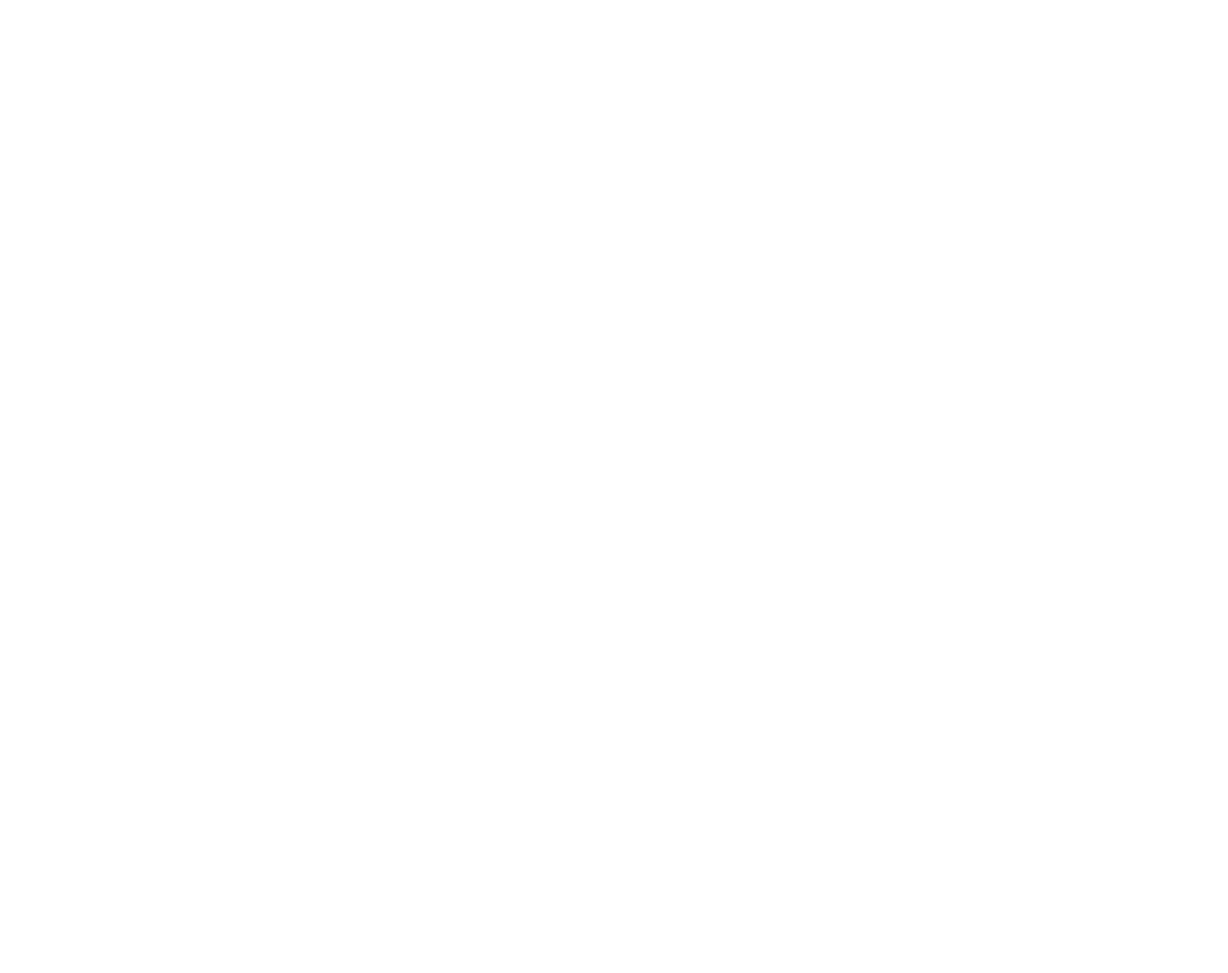
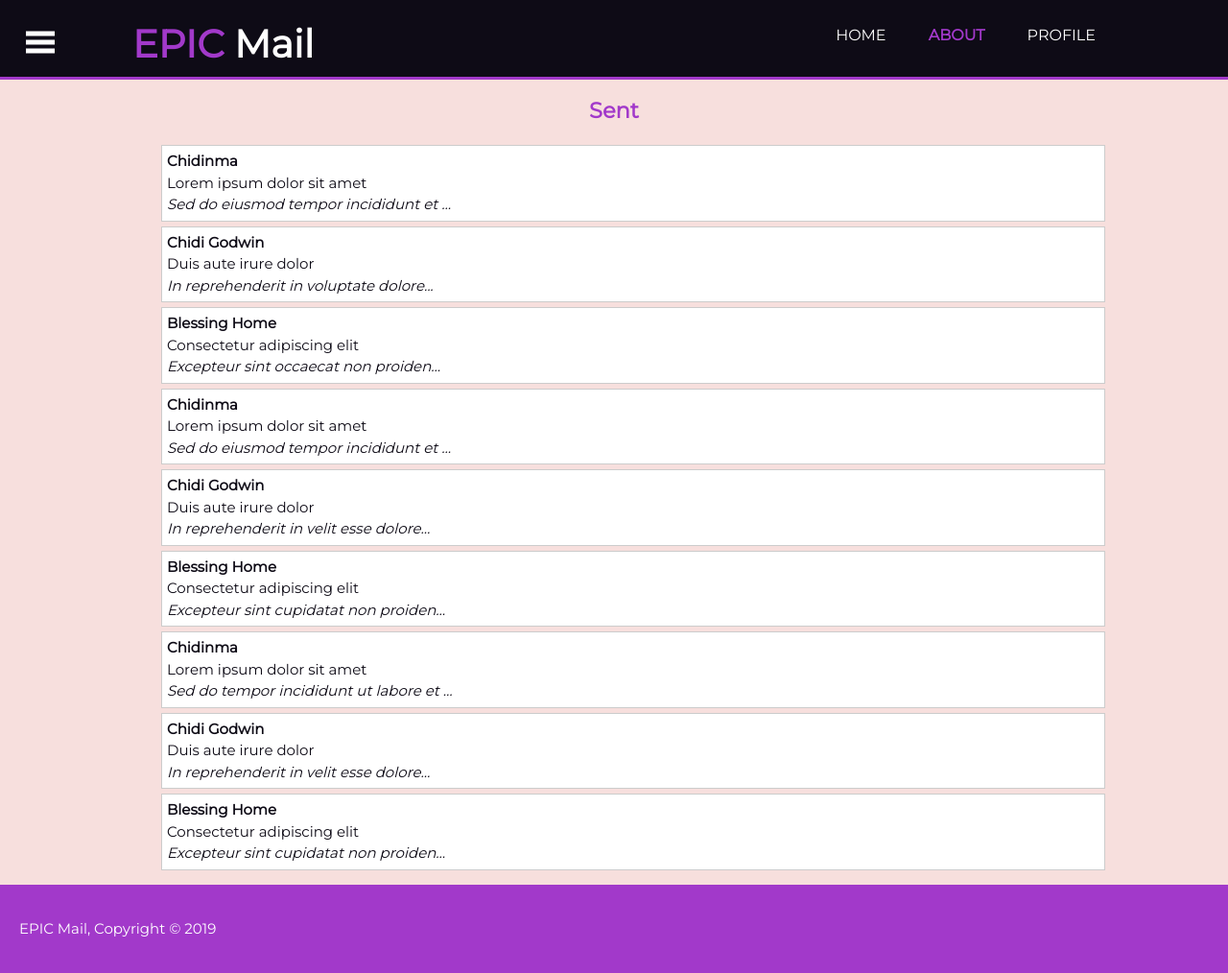
Before and after one commit to Doctor-Vee/EPIC-Mail, a plain HTML site: page UI/html/sent.html in a window 1280 px wide. Shown: the whole page at 96% size. Before the commit the page ends 800 px from the top, so only its background shows below. Drawn offline with Linux system fonts and the light colour scheme.

Commit message:
Create Sent Page and modify contents

```diff
--- a/UI/css/styles.css
+++ b/UI/css/styles.css
@@ -287,11 +287,11 @@ ul#message-list a {
     text-decoration: none;
 }
 
-ul#message-list .inbox-unread {
+.inbox-unread {
     background: #d3b0e0;
 }
 
-ul#message-list .inbox-read {
+.inbox-read, .sent-list {
     background: #fff;
 }
 
--- a/UI/html/sent.html
+++ b/UI/html/sent.html
@@ -0,0 +1,166 @@
+<!DOCTYPE html>
+<html>
+
+<head>
+    <meta charset="utf-8">
+    <meta http-equiv="X-UA-Compatible" content="IE=edge">
+    <title>EPIC Mail | About</title>
+    <meta name="viewport" content="width=device-width, initial-scale=1">
+    <meta name="description" content="Email Messaging Site">
+    <meta name="keywords" content="email app, messaging app, instant messaging, epic mail, andela bootcamp cycle 42">
+    <meta name="author" content="Victor CHINEWUBEZE">
+    <link rel="stylesheet" type="text/css" media="screen" href="../css/styles.css" />
+    <link rel="shortcut icon" type="image/x-icon" href="../img/icon.jpg">
+</head>
+
+<body>
+    <header>
+        <div class="container">
+            <div id="appName">
+                <span class="open-slide">
+                    <a href="#" onclick="openSlideMenu()">
+                        <svg width="30" height="30">
+                            <path d="M0,5 30,5" stroke="#fff" stroke-width="5" />
+                            <path d="M0,14 30,14" stroke="#fff" stroke-width="5" />
+                            <path d="M0,23 30,23" stroke="#fff" stroke-width="5" />
+                        </svg>
+                    </a>
+
+                </span>
+                <h1 id="epic"><a href="../../index.html"><span class="highlight">EPIC </span>Mail</a></h1>
+            </div>
+            <nav>
+                <ul>
+                    <a href="../../index.html">
+                        <li>Home</li>
+                    </a>
+                    <a href="about.html">
+                        <li class="current">About</li>
+                    </a>
+                    <a href="userprofile.html">
+                        <li>Profile</li>
+                    </a>
+                </ul>
+            </nav>
+        </div>
+    </header>
+    <div id="headerSpace"></div>
+    <aside class="side-bar" id="side-bar">
+        <ul>
+            <a href="#" class="close-btn" onclick="closeSlideMenu()">&times;</a>
+            <a href="compose.html">
+                <li>Compose</li>
+            </a>
+            <a href="inbox.html">
+                <li>Inbox</li>
+            </a>
+            <a href="sent.html">
+                <li class="current">Sent</li>
+            </a>
+            <a href="drafts.html">
+                <li>Drafts</li>
+            </a>
+            <a href="settings.html">
+                <li>Settings</li>
+            </a>
+            <a href="#">
+                <li></li>
+            </a>
+            <a href="../../index.html">
+                <li>Home</li>
+            </a>
+            <a href="about.html">
+                <li>About</li>
+            </a>
+            <a href="userprofile.html">
+                <li>Profile</li>
+            </a>
+        </ul>
+    </aside>
+
+    <section class="container">
+        <aside>
+            <h2 class="highlight">Sent </h2>
+<ul id="message-list">
+            <a href="messages.html">
+                <li class="sent-list">
+                    <b>Chidinma </b><br />
+                    Lorem ipsum dolor sit amet<br />
+                    <i>Sed do eiusmod tempor incididunt et ...</i>
+                </li>
+            </a>
+
+            <a href="messages.html">
+                <li class="sent-list">
+                    <b>Chidi Godwin</b><br />
+                    Duis aute irure dolor<br />
+                    <i>In reprehenderit in voluptate dolore...</i>
+                </li>
+            </a>
+
+            <a href="messages.html">
+                <li class="sent-list">
+                    <b>Blessing Home</b><br />
+                    Consectetur adipiscing elit <br />
+                    <i>Excepteur sint occaecat non proiden...</i>
+                </li>
+            </a>
+
+            <a href="messages.html">
+                <li class="sent-list">
+                    <b>Chidinma </b><br />
+                    Lorem ipsum dolor sit amet<br />
+                    <i>Sed do eiusmod tempor incididunt et ...</i>
+                </li>
+            </a>
+
+            <a href="messages.html">
+                <li class="sent-list">
+                    <b>Chidi Godwin</b><br />
+                    Duis aute irure dolor<br />
+                    <i>In reprehenderit in velit esse dolore...</i>
+                </li>
+            </a>
+
+            <a href="messages.html">
+                <li class="sent-list">
+                    <b>Blessing Home</b><br />
+                    Consectetur adipiscing elit <br />
+                    <i>Excepteur sint cupidatat non proiden...</i>
+                </li>
+            </a>
+
+            <a href="messages.html">
+                <li class="sent-list">
+                    <b>Chidinma </b><br />
+                    Lorem ipsum dolor sit amet<br />
+                    <i>Sed do tempor incididunt ut labore et ...</i>
+                </li>
+            </a>
+
+            <a href="messages.html">
+                <li class="sent-list">
+                    <b>Chidi Godwin</b><br />
+                    Duis aute irure dolor<br />
+                    <i>In reprehenderit in velit esse dolore...</i>
+                </li>
+            </a>
+
+            <a href="messages.html">
+                <li class="sent-list">
+                    <b>Blessing Home</b><br />
+                    Consectetur adipiscing elit <br />
+                    <i>Excepteur sint cupidatat non proiden...</i>
+                </li>
+            </a>
+
+        </ul>
+        </aside>
+    </section>
+    <footer>
+        <p>EPIC Mail, Copyright &copy; 2019</p>
+    </footer>
+    <script src="../js/main.js"></script>
+</body>
+
+</html>
```
